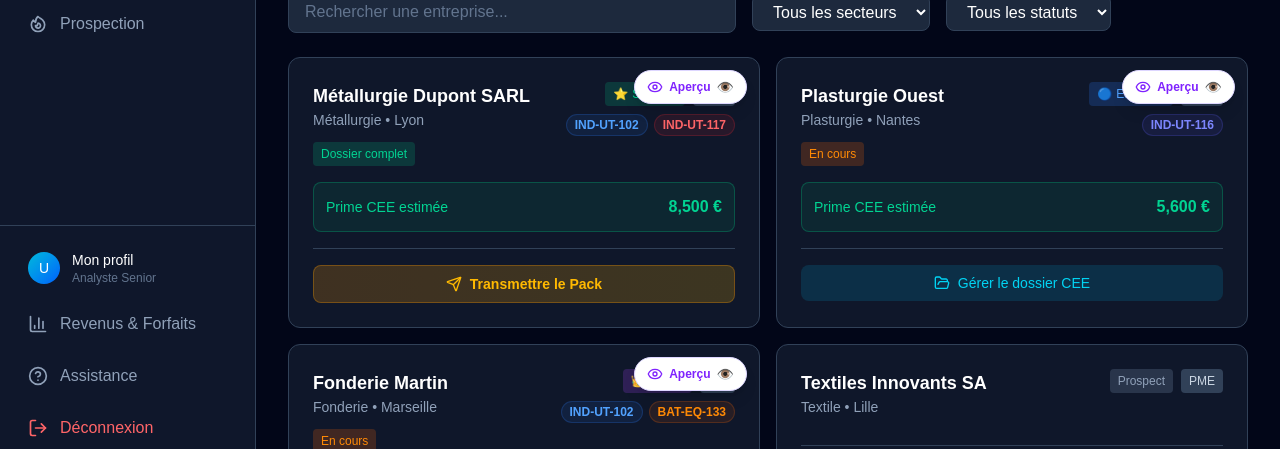
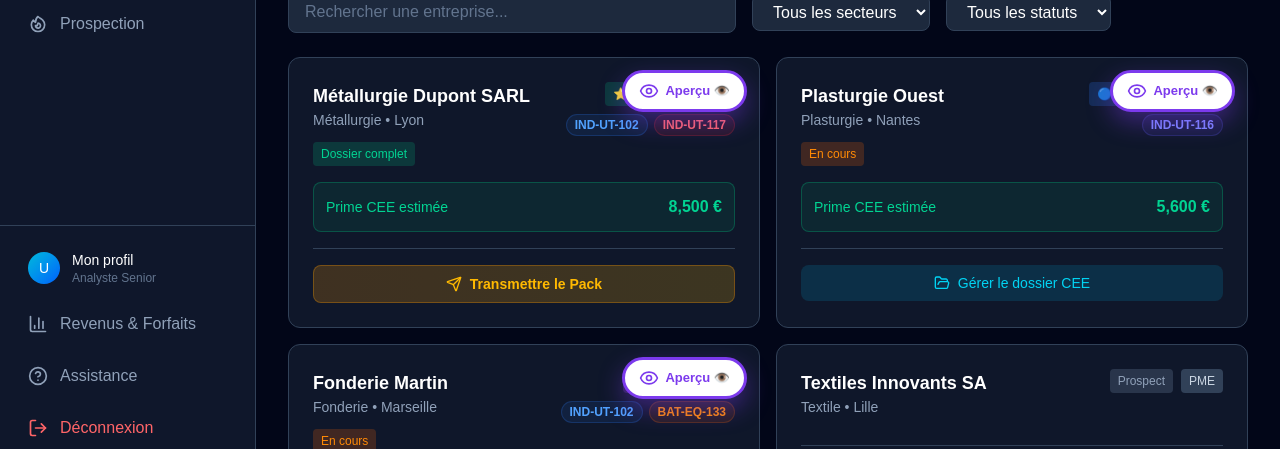
Before and after one commit to geslinq-max/intelligence-operationnelle, a Next.js app: page /entreprises in a window 1280 px wide. Shown: the part 301-750 px from the top of the page. Built offline with nearby package versions, Linux system fonts and the light colour scheme; no server answers.

Commit message:
FORCAGE VISUEL: style inline violet, zIndex 9999, bordure epaisse

```diff
--- a/src/app/entreprises/page.tsx
+++ b/src/app/entreprises/page.tsx
@@ -242,16 +242,32 @@ export default function EntreprisesPage() {
               key={entreprise.id}
               className="relative bg-slate-800/50 border border-slate-700 rounded-xl p-6 hover:border-cyan-500/50 transition-all cursor-pointer"
             >
-              {/* Bouton Aperçu Mode Miroir - Position Absolue */}
+              {/* Bouton Aperçu Mode Miroir - Position Absolue + FORÇAGE VISUEL */}
               {entreprise.statut === 'client_actif' && (
                 <Link
                   href={`/espace-client?id=${entreprise.id}`}
                   onClick={(e) => e.stopPropagation()}
-                  className="absolute top-3 right-3 z-20 flex items-center gap-1.5 px-3 py-1.5 bg-white hover:bg-violet-50 text-violet-600 rounded-full shadow-lg hover:shadow-xl border border-violet-200 transition-all group"
+                  style={{
+                    position: 'absolute',
+                    top: '12px',
+                    right: '12px',
+                    zIndex: 9999,
+                    display: 'flex',
+                    alignItems: 'center',
+                    gap: '6px',
+                    padding: '8px 14px',
+                    backgroundColor: '#ffffff',
+                    color: '#7c3aed',
+                    border: '3px solid #7c3aed',
+                    borderRadius: '9999px',
+                    boxShadow: '0 10px 25px rgba(124, 58, 237, 0.4)',
+                    fontWeight: 700,
+                    fontSize: '13px',
+                    textDecoration: 'none',
+                  }}
                 >
-                  <Eye className="w-4 h-4" />
-                  <span className="text-xs font-semibold">Aperçu</span>
-                  <span className="text-sm">👁️</span>
+                  <Eye className="w-5 h-5" />
+                  <span>Aperçu 👁️</span>
                 </Link>
               )}
               <div className="flex items-start justify-between mb-4">
```
